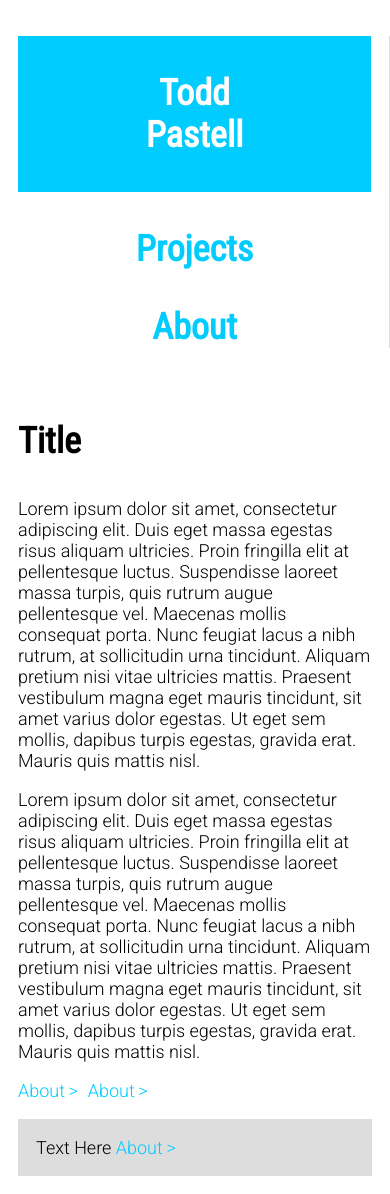
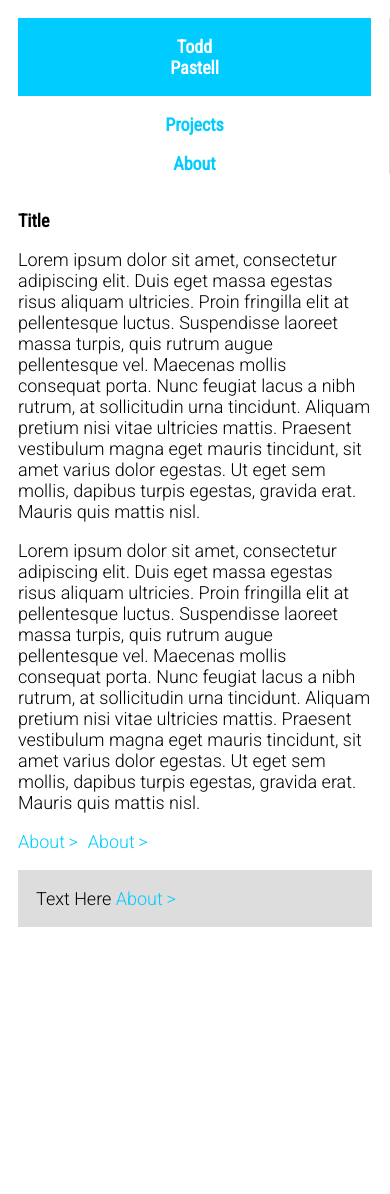
Before and after one commit to toddpastell/toddpastell.github.io, a Jekyll site: the page index.html, which Jekyll copies as it is, in a window 390 px wide. Built offline with Jekyll 4.4.1, drawn with Linux system fonts in a browser that asks for light colours; after the commit the page ends 945 px from its top, so only the background shows below that.

Commit message:
new site style

```diff
--- a/css/site.css
+++ b/css/site.css
@@ -62,11 +62,14 @@ a {
 	left: 0.5em;
 }
 @media (max-width: 1010px) {
+	h1, h2, h3, h4, h5, h6 { font-size: 1.5em; }
+	.pad { padding: 0 1.5em; }
+	.logo a { padding: 1.5em; }
+}
+@media (max-width: 780px) {
+	h1, h2, h3, h4, h5, h6 { font-size: 1em; }
 	.pad { padding: 0 1em; }
 	.logo a { padding: 1em; }
-}
-@media (max-width: 780px) {
-	/*html { font-size: 10px; }*/
 }
 @media (max-width: 570px) {
 
```
